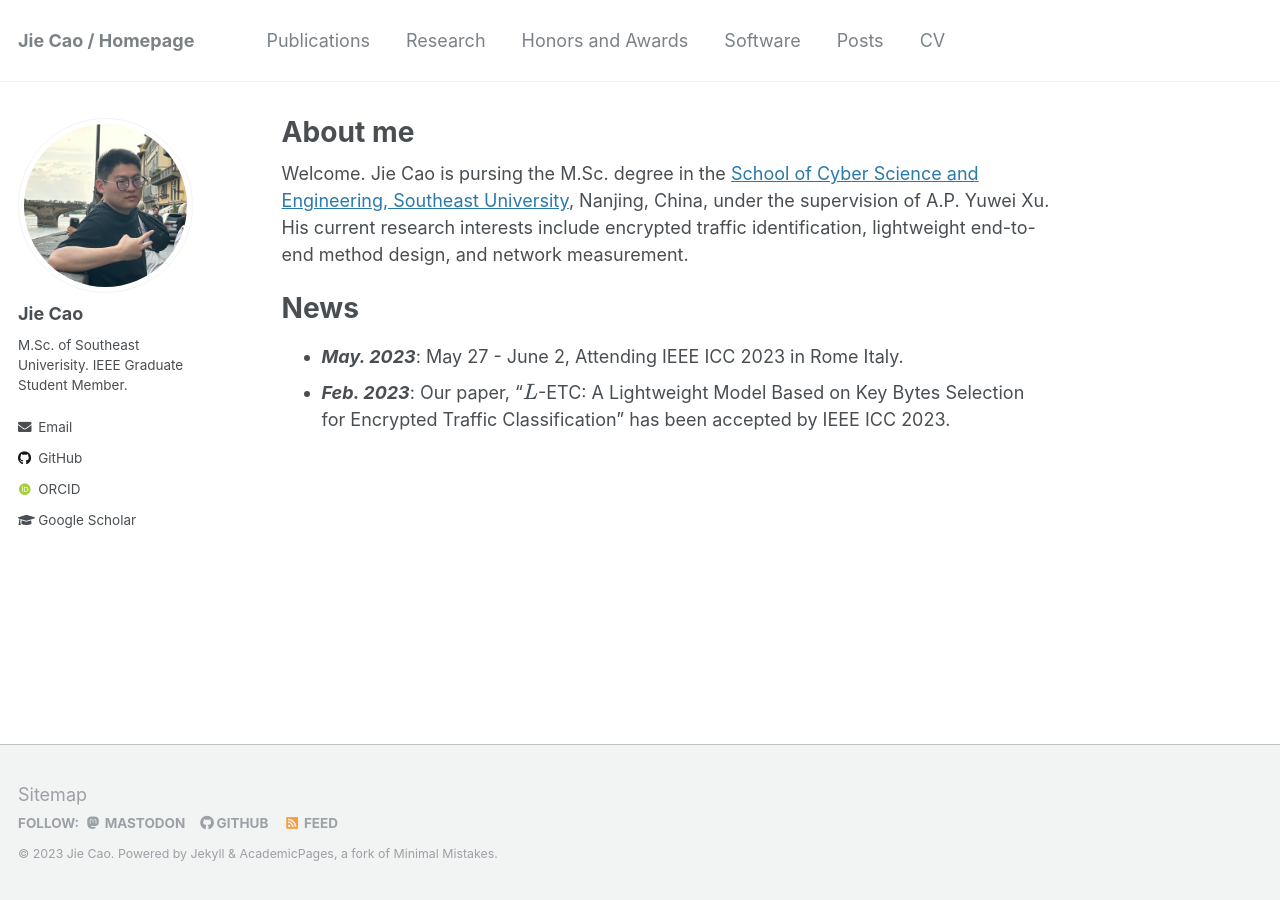
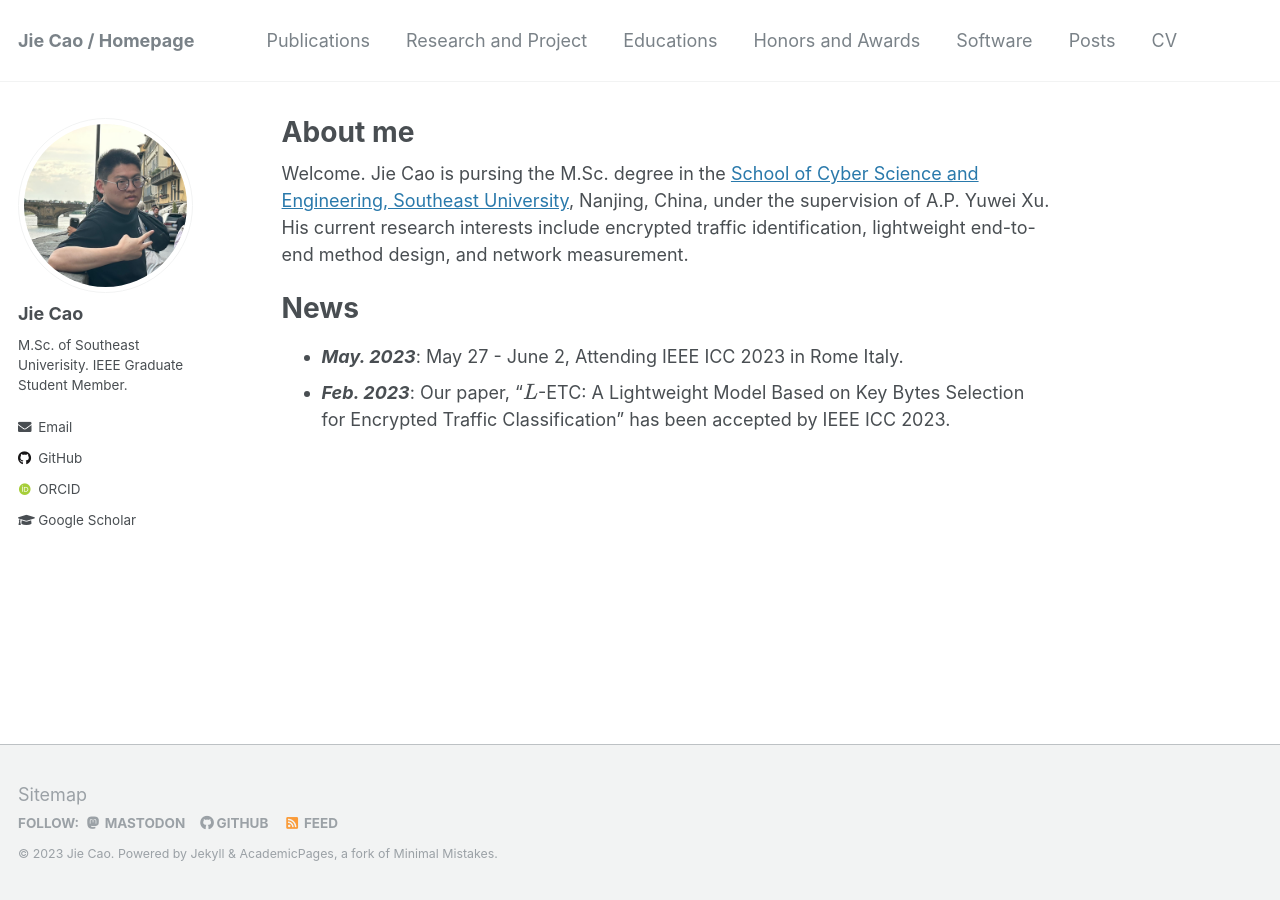
Before and after one commit to JieJayCao/JieJayCao.github.io, a Jekyll site: the page built from _pages/about.md, in a window 1280 px wide. Built offline with Jekyll 4.4.1, drawn with Linux system fonts in a browser that asks for light colours; some web fonts are replaced; formulas are drawn with MathJax 3.

Commit message:
Update navigation.yml

```diff
--- a/_data/navigation.yml
+++ b/_data/navigation.yml
@@ -4,8 +4,11 @@ main:
   - title: "Publications"
     url: /publications/
 
-  - title: "Research"
+  - title: "Research and Project"
     url: /research/
+
+  - title: "Educations"
+    url: /educations/
 
   - title: "Honors and Awards"
     url: /honorsandawards/
```
